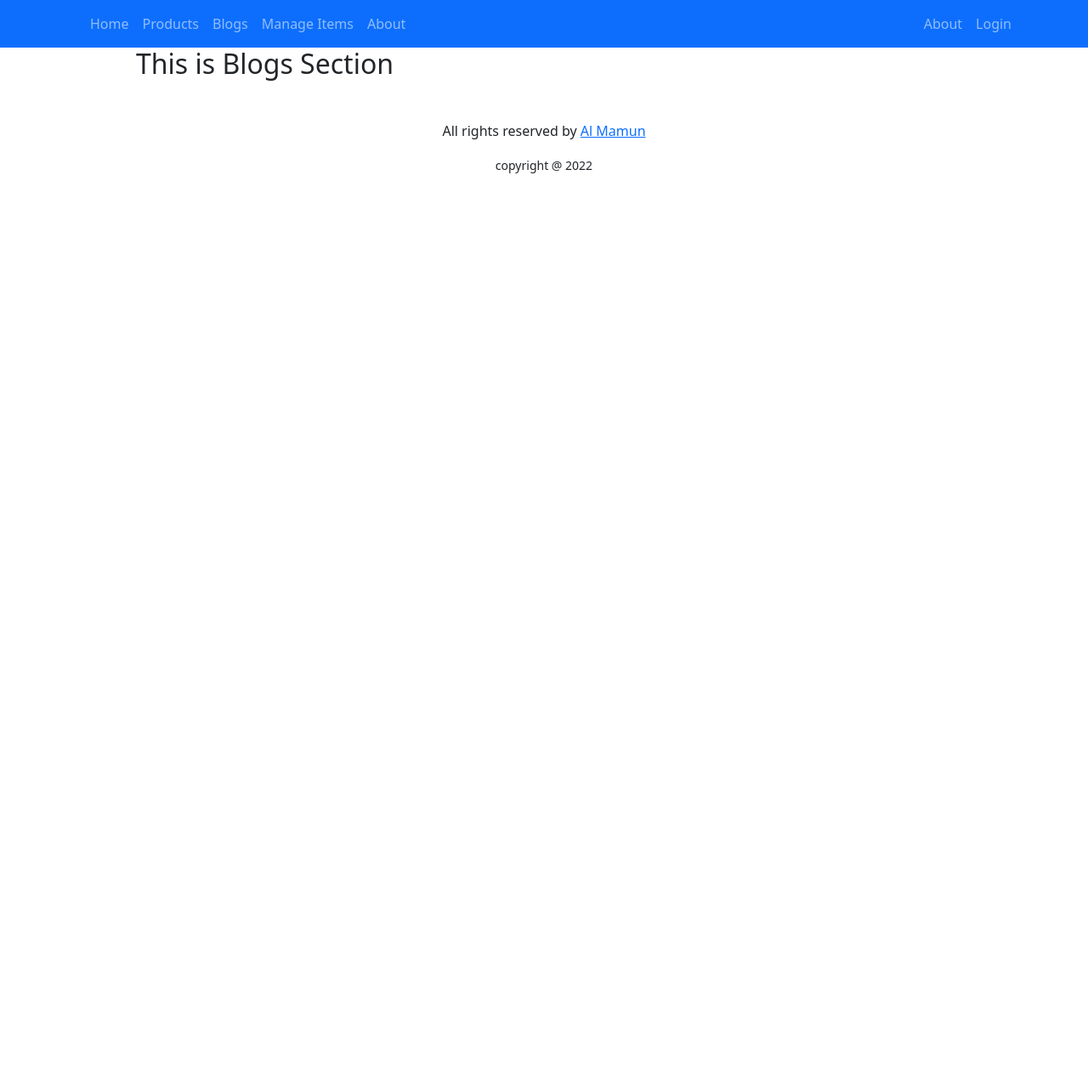
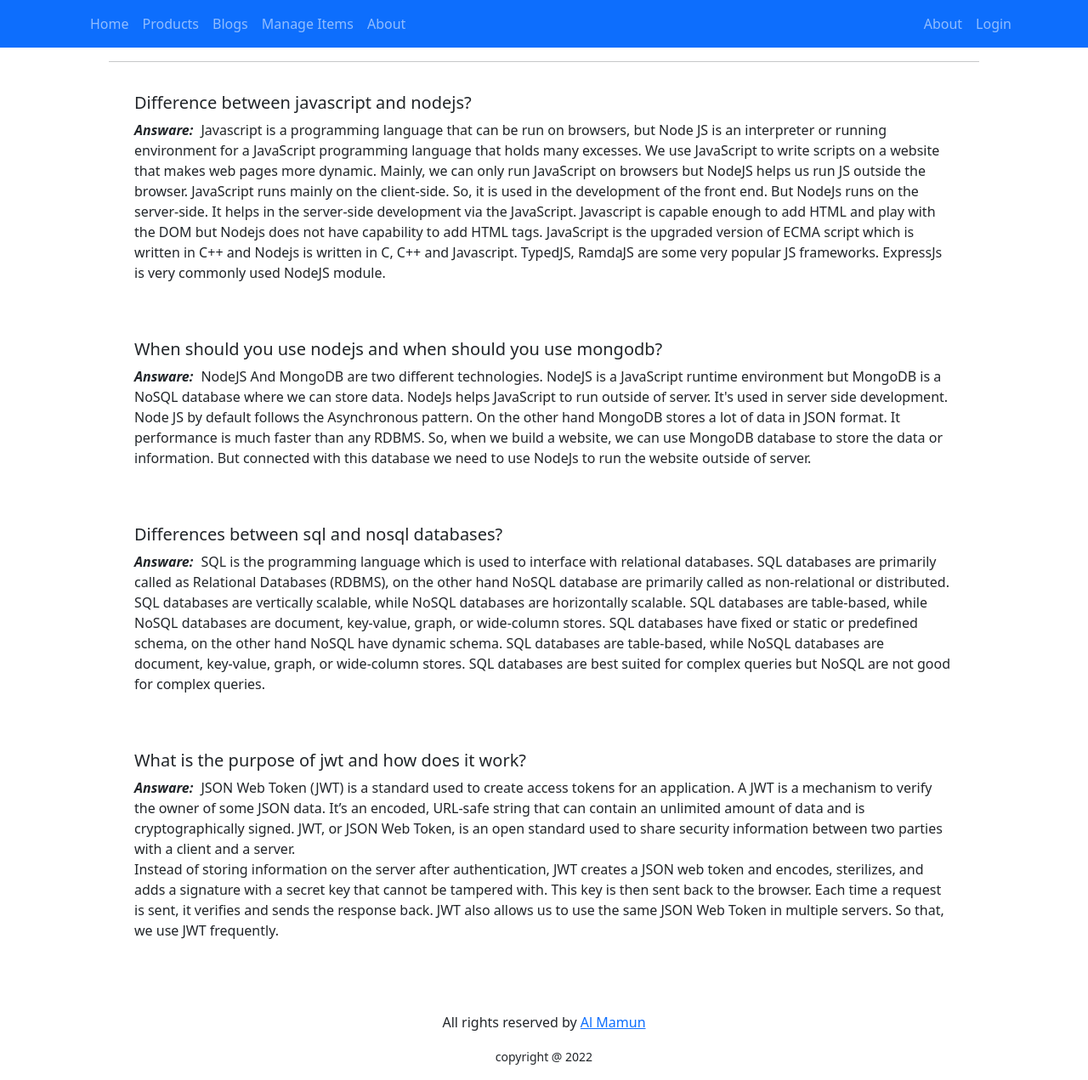
Before and after one commit to Mamun-NSU/motor-bike-bazaar, a React (Create React App) app: page /blogs in a window 1280 px wide. Shown: the whole page at 85% size. Before the commit the page ends 800 px from the top, so only its background shows below. Built offline with nearby package versions, Linux system fonts and the light colour scheme; no server answers.

Commit message:
Blogs page updated successfully

```diff
--- a/src/components/Blogs/Blogs.css
+++ b/src/components/Blogs/Blogs.css
@@ -0,0 +1,18 @@
+.blog-container {
+    width: 80%;
+    margin: 0 auto;
+}
+
+.single-blog {
+
+    padding: 20px 30px;
+    justify-content: center;
+    align-items: center;
+    margin-bottom: 10px;
+}
+
+.answare-keyword {
+    font-style: italic;
+    font-weight: bold;
+    margin-right: 5px;
+}
--- a/src/components/Blogs/Blogs.js
+++ b/src/components/Blogs/Blogs.js
@@ -1,9 +1,79 @@
 import React from "react";
 import "./Blogs.css";
+
 const Blogs = () => {
   return (
-    <div className="w-75 mx-auto">
-      <h2>This is Blogs Section</h2>
+    <div class="blog-container w-80">
+      <hr />
+      <div class="single-blog">
+        <h5>Difference between javascript and nodejs?</h5>
+        <p>
+          <span class="answare-keyword">Answare:</span> Javascript is a
+          programming language that can be run on browsers, but Node JS is an
+          interpreter or running environment for a JavaScript programming
+          language that holds many excesses. We use JavaScript to write scripts
+          on a website that makes web pages more dynamic. Mainly, we can only
+          run JavaScript on browsers but NodeJS helps us run JS outside the
+          browser. JavaScript runs mainly on the client-side. So, it is used in
+          the development of the front end. But NodeJs runs on the server-side.
+          It helps in the server-side development via the JavaScript. Javascript
+          is capable enough to add HTML and play with the DOM but Nodejs does
+          not have capability to add HTML tags. JavaScript is the upgraded
+          version of ECMA script which is written in C++ and Nodejs is written
+          in C, C++ and Javascript. TypedJS, RamdaJS are some very popular JS
+          frameworks. ExpressJs is very commonly used NodeJS module.
+        </p>
+      </div>
+      <div class="single-blog">
+        <h5>When should you use nodejs and when should you use mongodb?</h5>
+        <p>
+          <span class="answare-keyword">Answare:</span> NodeJS And MongoDB are
+          two different technologies. NodeJS is a JavaScript runtime environment
+          but MongoDB is a NoSQL database where we can store data. NodeJs helps
+          JavaScript to run outside of server. It's used in server side
+          development. Node JS by default follows the Asynchronous pattern. On
+          the other hand MongoDB stores a lot of data in JSON format. It
+          performance is much faster than any RDBMS. So, when we build a
+          website, we can use MongoDB database to store the data or information.
+          But connected with this database we need to use NodeJs to run the
+          website outside of server.
+        </p>
+      </div>
+      <div class="single-blog">
+        <h5>Differences between sql and nosql databases?</h5>
+        <p>
+          <span class="answare-keyword">Answare:</span> SQL is the programming
+          language which is used to interface with relational databases. SQL
+          databases are primarily called as Relational Databases (RDBMS), on the
+          other hand NoSQL database are primarily called as non-relational or
+          distributed. SQL databases are vertically scalable, while NoSQL
+          databases are horizontally scalable. SQL databases are table-based,
+          while NoSQL databases are document, key-value, graph, or wide-column
+          stores. SQL databases have fixed or static or predefined schema, on
+          the other hand NoSQL have dynamic schema. SQL databases are
+          table-based, while NoSQL databases are document, key-value, graph, or
+          wide-column stores. SQL databases are best suited for complex queries
+          but NoSQL are not good for complex queries.
+        </p>
+      </div>
+      <div class="single-blog">
+        <h5>What is the purpose of jwt and how does it work?</h5>
+        <p>
+          <span class="answare-keyword">Answare:</span> JSON Web Token (JWT) is
+          a standard used to create access tokens for an application. A JWT is a
+          mechanism to verify the owner of some JSON data. It’s an encoded,
+          URL-safe string that can contain an unlimited amount of data and is
+          cryptographically signed. JWT, or JSON Web Token, is an open standard
+          used to share security information between two parties with a client
+          and a server. <br></br>
+          Instead of storing information on the server after authentication, JWT
+          creates a JSON web token and encodes, sterilizes, and adds a signature
+          with a secret key that cannot be tampered with. This key is then sent
+          back to the browser. Each time a request is sent, it verifies and
+          sends the response back. JWT also allows us to use the same JSON Web
+          Token in multiple servers. So that, we use JWT frequently.
+        </p>
+      </div>
     </div>
   );
 };
--- a/src/components/ManageProducts/ManageProducts.js
+++ b/src/components/ManageProducts/ManageProducts.js
@@ -4,7 +4,22 @@ import useProducts from "../../hooks/useProducts";
 const ManageProducts = () => {
   const [products, setProducts] = useProducts();
 
-  const handleDelete = (id) => {};
+  // const handleDelete = (id) => {};
+  const handleDelete = (id) => {
+    const proceed = window.confirm("Are you sure?");
+    if (proceed) {
+      const url = `http://localhost:5000/products/${id}`;
+      fetch(url, {
+        method: "DELETE",
+      })
+        .then((res) => res.json())
+        .then((data) => {
+          console.log(data);
+          const remaining = products.filter((product) => product._id !== id);
+          setProducts(remaining);
+        });
+    }
+  };
   return (
     <div className="w-50 mx-auto">
       <h2>Please manage your products</h2>
--- a/src/components/Shared/NotFound/NotFound.js
+++ b/src/components/Shared/NotFound/NotFound.js
@@ -1,9 +1,13 @@
 import React from "react";
 import "./NotFound.css";
+import loddingImg from "../../../Images/LoaddingImg/loading.gif";
+
 const NotFound = () => {
   return (
-    <div className="w-75 mx-auto">
-      <h2>This is NotFound Section</h2>
+    <div>
+      <h2 className="text-primary text-center">Page Not Found!!!</h2>
+      <h4 className="text-danger text-center">Error 404</h4>
+      <img className="w-100" src={loddingImg} alt="" />
     </div>
   );
 };
```
Also changed, not shown: src/components/Shared/Loading/Loading.js (+7 -3 lines), src/Images/LoaddingImg/loading.gif (added).
